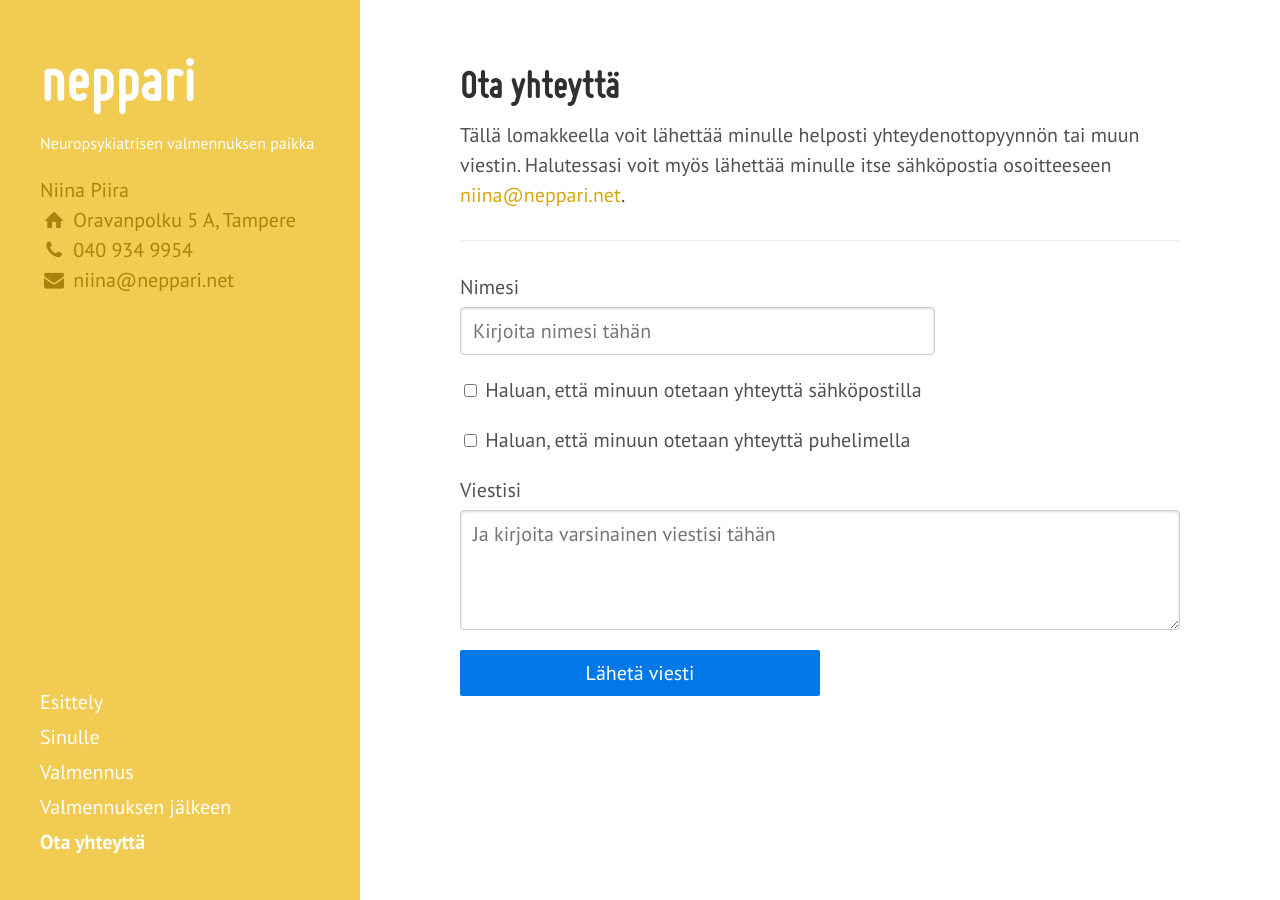
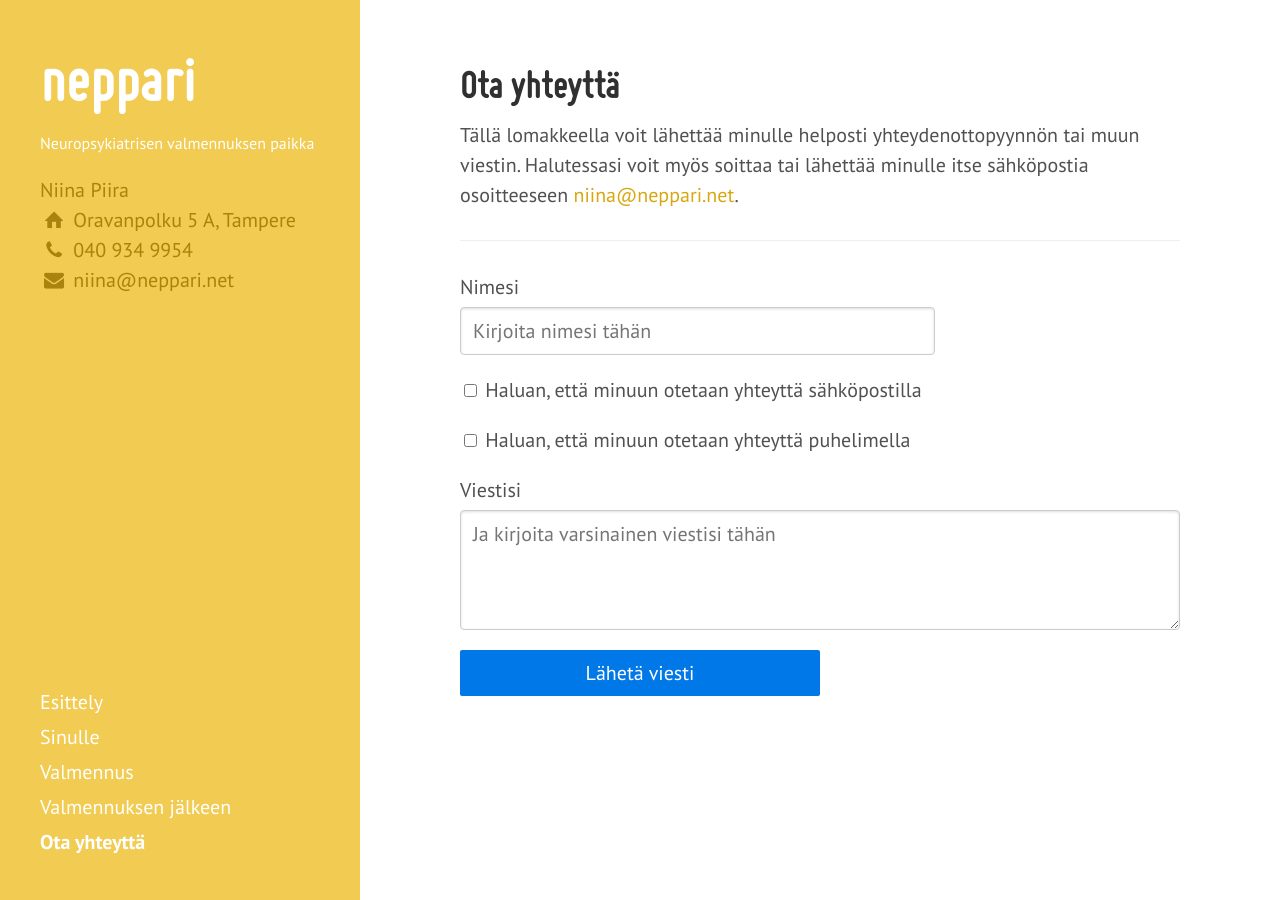
Before and after one commit to niinapiira/neppari.net, a Jekyll site: the page built from ota-yhteytta.md, in a window 1280 px wide. Built offline with Jekyll 4.4.1, drawn with Linux system fonts in a browser that asks for light colours; Markdown is read by kramdown in place of the engine named in the settings.

Commit message:
Updated ota-yhteytta.md

```diff
--- a/ota-yhteytta.md
+++ b/ota-yhteytta.md
@@ -10,7 +11,7 @@ navigation-order: 99
     muista muuttaa se myös _config.yml -tiedostoon
 -->
 
-Tällä lomakkeella voit lähettää minulle helposti yhteydenottopyynnön tai muun viestin. Halutessasi voit myös lähettää minulle itse sähköpostia osoitteeseen <a href="mailto:{{ site.contact.email }}">{{ site.contact.email }}</a>.
+Tällä lomakkeella voit lähettää minulle helposti yhteydenottopyynnön tai muun viestin. Halutessasi voit myös soittaa tai lähettää minulle itse sähköpostia osoitteeseen <a href="mailto:{{ site.contact.email }}">{{ site.contact.email }}</a>.
 
 ---
 
```
Also changed, not shown: other parts of ota-yhteytta.md (+2 -1 lines).
